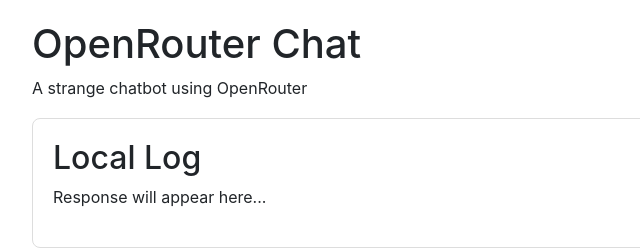
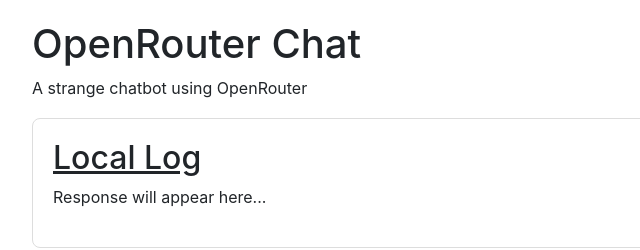
Before and after one commit to dfmknz/CS233JS_Project, a website built with webpack: page src/index.html in a window 1280 px wide. Shown: the top 250 px of the page, 228-868 px from the left. Built offline with nearby package versions, Linux system fonts and the light colour scheme.

Commit message:
log title underline

```diff
--- a/src/css/styles.css
+++ b/src/css/styles.css
@@ -65,3 +65,6 @@
 #response-placeholder {
   visibility: hidden;
 }
+#log-title{
+  text-decoration: underline;
+}
--- a/src/index.html
+++ b/src/index.html
@@ -14,7 +14,7 @@
   <p id="description">A strange chatbot using OpenRouter</p>
 
   <div class="container">
-      <h2>Local Log</h2>
+      <h2 id="log-title">Local Log</h2>
       <div id="response-container">
           <p id="response-placeholder">Response will appear here...</p>
       </div>
```
